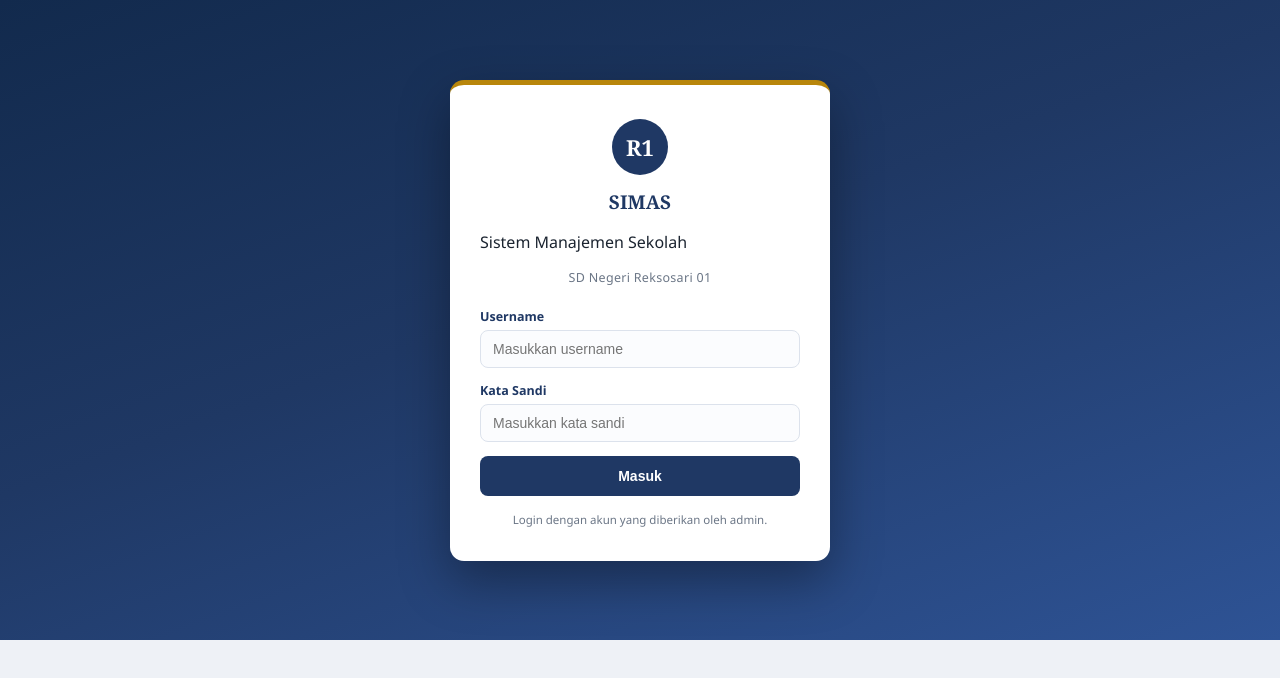
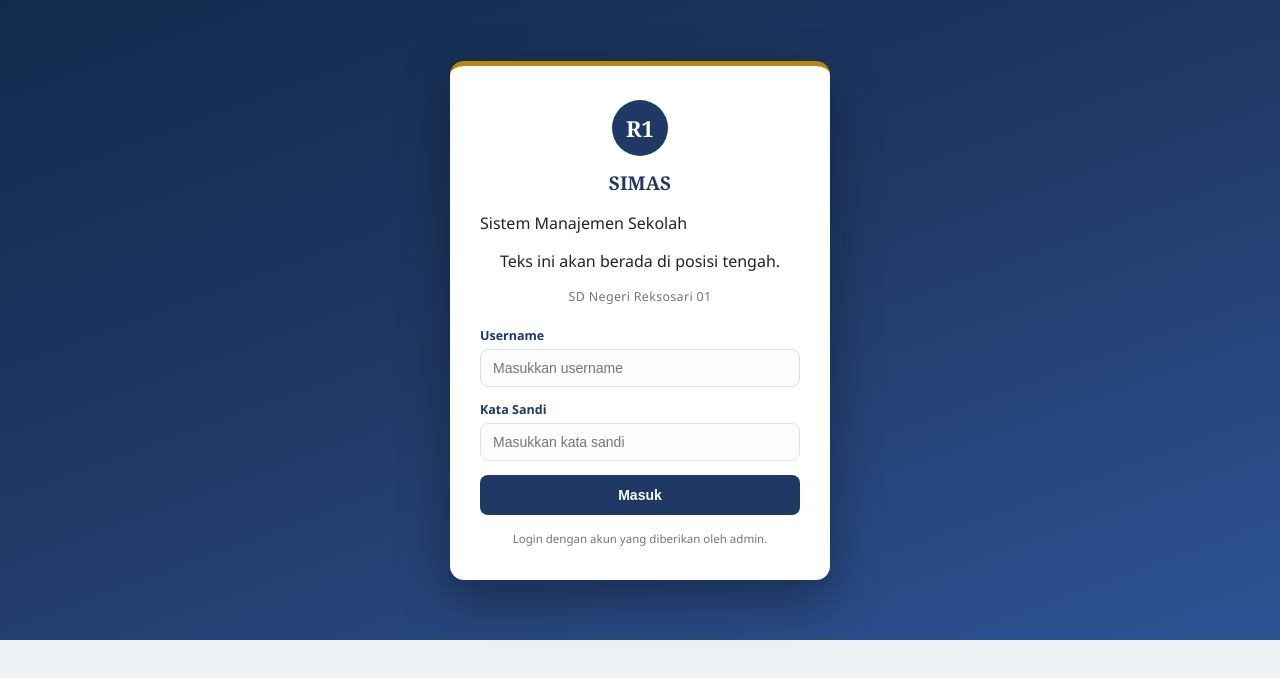
Before and after one commit to ekayudha7014-tech/absenku, a website: page index.html in a window 1280 px wide. Drawn offline with nearby package versions, Linux system fonts and the light colour scheme.

Commit message:
Add centered text to login card in index.html
Added a centered text paragraph to the login section.

```diff
--- a/index.html
+++ b/index.html
@@ -304,7 +304,7 @@
         <div class="login-card">
           <div class="login-badge">R1</div>
           <h1>SIMAS</h1>
-          <p>Sistem Manajemen Sekolah</p>
+          <p>Sistem Manajemen Sekolah</p> <p style="text-align: center;">Teks ini akan berada di posisi tengah.</p>
           <div class="login-sub">${SCHOOL}</div>
           ${err ? `<div class="err-msg">${esc(err)}</div>` : ""}
           <div class="field"><label>Username</label><input id="login-user" placeholder="Masukkan username" autocomplete="username"/></div>
```
